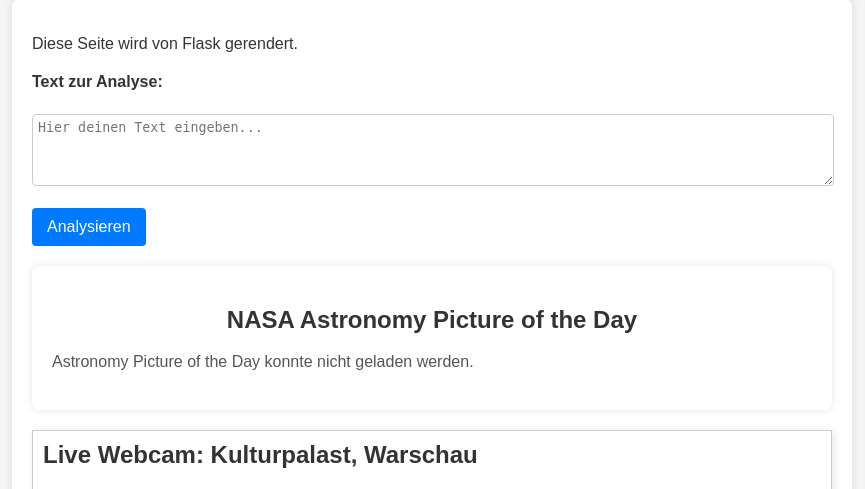
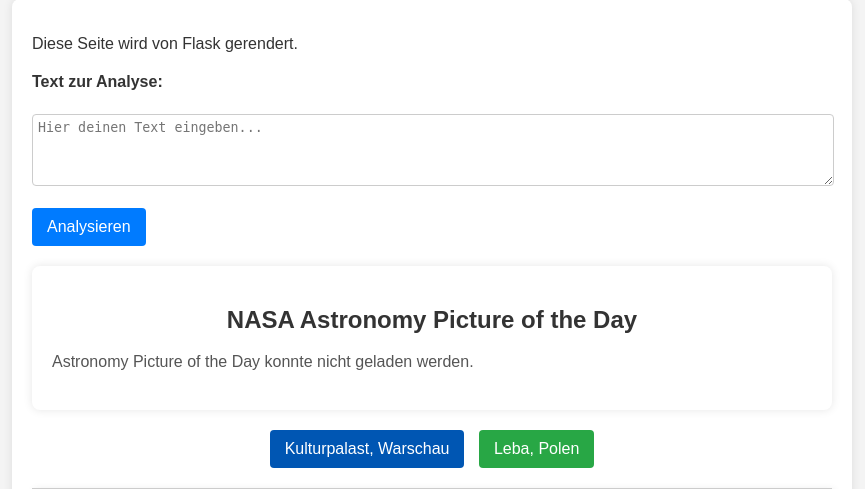
Before and after one commit to Mariuswlnk/meine-website, a Flask app: page / in a window 1280 px wide. Shown: the part 141-630 px from the top of the page, without its empty margins (208-1073 px from the left). Run offline with Flask 3, Linux system fonts and the light colour scheme; data that the repository does not hold is empty.

Commit message:
zwei cams

```diff
--- a/app.py
+++ b/app.py
@@ -27,6 +27,7 @@ def home():
         apod_data = response.json()
         print(f"DEBUG: APOD-Antwort von NASA API: {apod_data}") # Zum Debuggen
 
+
     except requests.exceptions.RequestException as e:
         print(f"Fehler bei der HTTP-Anfrage an die NASA APOD API: {e}")
     except Exception as e:
--- a/templates/index.html
+++ b/templates/index.html
@@ -4,7 +4,7 @@
     <title>Meine erste Flask-Seite</title>
     <link rel="stylesheet" href="{{ url_for('static', filename='style.css') }}">
     <style>
-        /* Zusätzliches CSS für NASA APOD */
+        /* Zusätzliches CSS für NASA APOD (wie zuvor) */
         .apod-section {
             max-width: 800px;
             margin: 20px auto;
@@ -39,7 +39,7 @@
             margin-top: 10px;
         }
 
-        /* Zusätzliches CSS für die Webcam-Einbettung (wie zuvor) */
+        /* Zusätzliches CSS für die Webcam-Einbettung */
         .webcam-container {
             max-width: 800px; /* Oder eine andere Breite, die zu deinem Layout passt */
             margin: 20px auto; /* Etwas Abstand nach oben und unten, zentriert */
@@ -47,7 +47,31 @@
             box-shadow: 2px 2px 8px rgba(0,0,0,0.1);
             background-color: #fff;
             padding: 10px;
+            /* margin-bottom: 20px; wird jetzt von JavaScript gesteuert, wenn sie ausgeblendet sind */
         }
+        /* Buttons für Webcam-Auswahl */
+        .webcam-controls {
+            max-width: 800px;
+            margin: 20px auto 10px auto; /* Abstand über den Webcams */
+            text-align: center;
+        }
+        .webcam-controls button {
+            background-color: #28a745; /* Grün für Webcam-Buttons */
+            color: white;
+            padding: 10px 15px;
+            border: none;
+            border-radius: 4px;
+            cursor: pointer;
+            margin: 0 5px;
+        }
+        .webcam-controls button:hover {
+            background-color: #218838;
+        }
+        .webcam-controls button.active {
+            background-color: #0056b3; /* Dunklerer Blau für aktive Webcam */
+        }
+
+
         .webcam-container h2 {
             margin-top: 0;
             color: #333;
@@ -150,7 +174,12 @@
                 <p>Astronomy Picture of the Day konnte nicht geladen werden.</p>
             {% endif %}
         </div>
-        <div class="webcam-container">
+        <div class="webcam-controls">
+            <button onclick="showWebcam('webcam1')" id="btn-webcam1" class="active">Kulturpalast, Warschau</button>
+            <button onclick="showWebcam('webcam2')" id="btn-webcam2">Leba, Polen</button>
+        </div>
+
+        <div class="webcam-container" id="webcam1-container">
             <h2>Live Webcam: Kulturpalast, Warschau</h2>
             <p>Aktuelle Ansicht des beeindruckenden Kulturpalastes und der Umgebung in Warschau, Polen.</p>
 
@@ -163,6 +192,46 @@
             </iframe>
             <div class="webcam-source">Quelle: <a href="https://www.earthtv.com/de/webcam/warschau-kulturpalast" target="_blank">earthTV.com</a></div>
         </div>
+        <div class="webcam-container" id="webcam2-container" style="display: none;">
+            <h2>Live Webcam: Leba, Polen</h2>
+            <p>Aktuelle Ansicht von Leba in Polen, bereitgestellt von Nadmorski24.pl.</p>
+
+            <iframe src="https://player.nadmorski24.pl/_camera?id=20&ad=true"
+                    onload="resizeIframe(this)"
+                    allow="autoplay; fullscreen"
+                    scrolling="no"
+                    id="camera"
+                    style="width: 100%; height: 450px;"
+                    allowfullscreen
+                    frameborder="0">
+            </iframe>
+            <div class="webcam-source">Quelle: <a href="https://nadmorski24.pl/kamery" target="_blank">nadmorski24.pl</a></div>
+        </div>
         </main>
+
+    <script>
+        function showWebcam(webcamId) {
+            const webcam1 = document.getElementById('webcam1-container');
+            const webcam2 = document.getElementById('webcam2-container');
+            const btn1 = document.getElementById('btn-webcam1');
+            const btn2 = document.getElementById('btn-webcam2');
+
+            if (webcamId === 'webcam1') {
+                webcam1.style.display = 'block'; // Zeigt die erste Webcam an
+                webcam2.style.display = 'none';  // Blendet die zweite Webcam aus
+                btn1.classList.add('active');    // Markiert den ersten Button als aktiv
+                btn2.classList.remove('active'); // Entfernt Aktiv-Markierung vom zweiten Button
+            } else {
+                webcam1.style.display = 'none';  // Blendet die erste Webcam aus
+                webcam2.style.display = 'block'; // Zeigt die zweite Webcam an
+                btn1.classList.remove('active'); // Entfernt Aktiv-Markierung vom ersten Button
+                btn2.classList.add('active');    // Markiert den zweiten Button als aktiv
+            }
+        }
+        // Standardmäßig die erste Webcam beim Laden der Seite anzeigen
+        document.addEventListener('DOMContentLoaded', () => {
+            showWebcam('webcam1');
+        });
+    </script>
 </body>
 </html>
```
